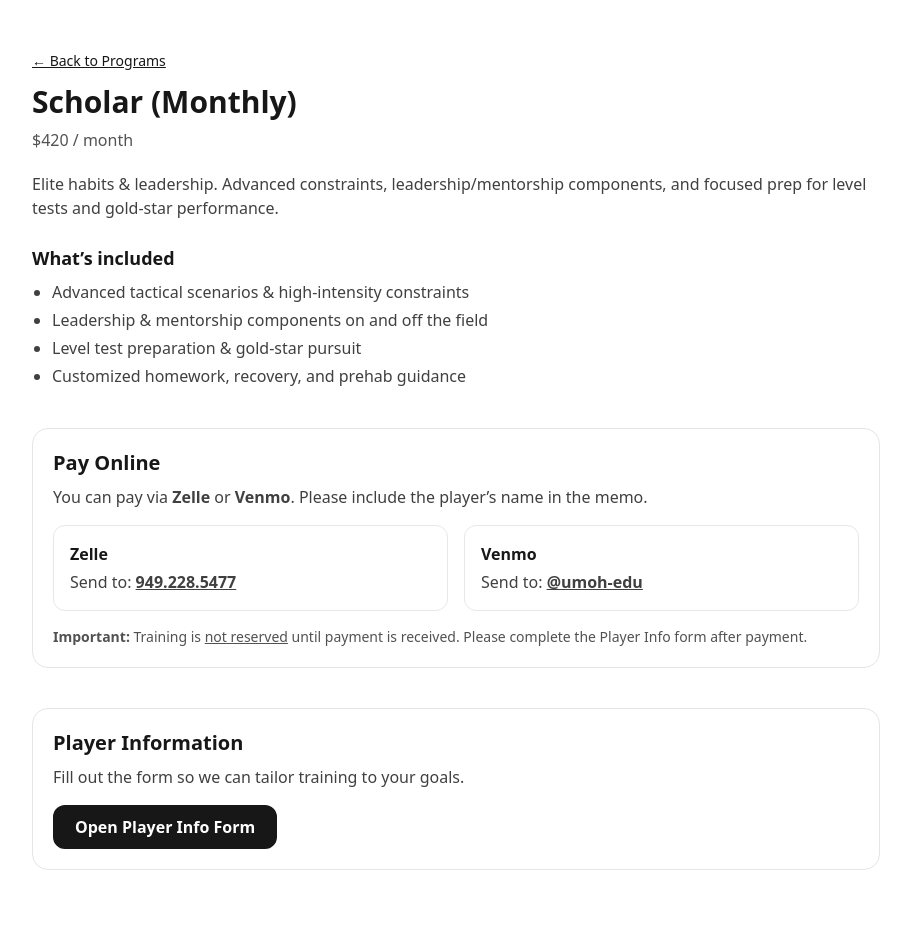
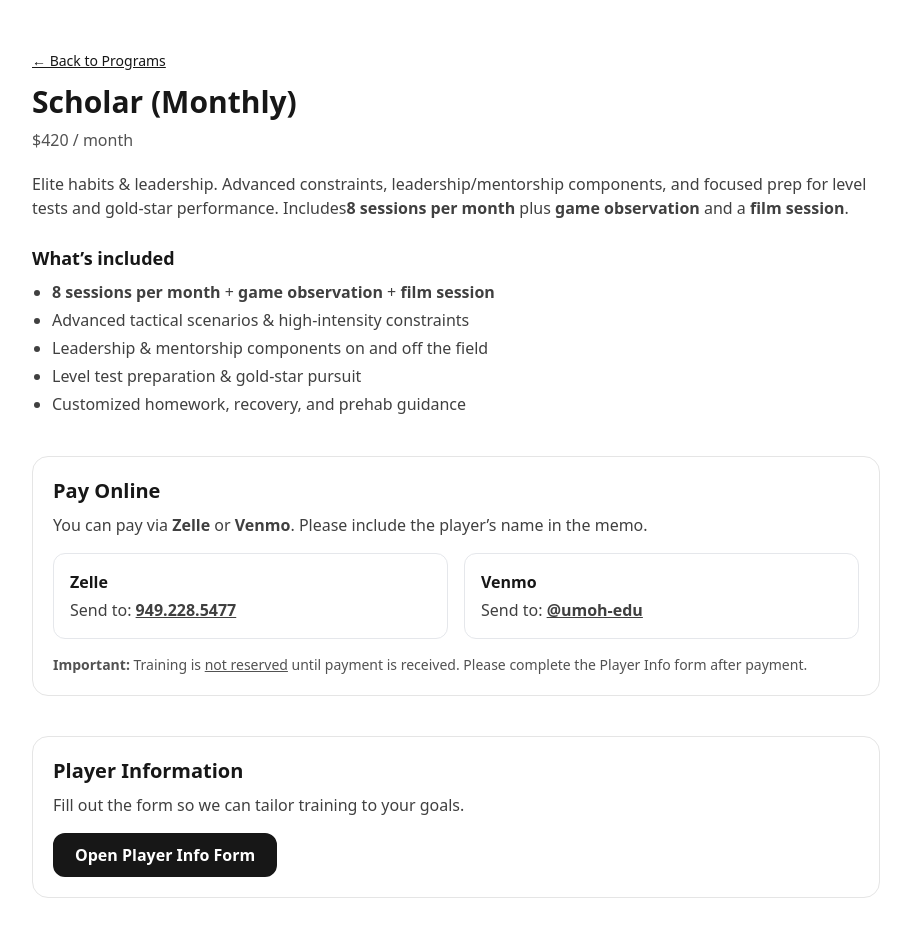
Before and after one commit to BiaseSports/biaseports-site, a Next.js app: page /plans/scholar in a window 1280 px wide. Shown: the top 936 px of the page, without its empty margins (184-1095 px from the left). Built offline with nearby package versions, Linux system fonts and the light colour scheme.

Commit message:
Update scholar.js

```diff
--- a/pages/plans/scholar.js
+++ b/pages/plans/scholar.js
@@ -13,12 +13,15 @@ export default function ScholarPlan() {
 
       <p className="mt-5 text-neutral-700">
   Elite habits & leadership. Advanced constraints, leadership/mentorship components,
-        and focused prep for level tests and gold-star performance.
+  and focused prep for level tests and gold-star performance. Includes
+  <strong>8 sessions per month</strong> plus <strong>game observation</strong> and a
+  <strong> film session</strong>.
 </p>
 
       <div className="mt-6">
         <h2 className="font-semibold text-lg">What’s included</h2>
         <ul className="mt-2 list-disc pl-5 space-y-1 text-neutral-700">
+  <li><strong>8 sessions per month</strong> + <strong>game observation</strong> + <strong>film session</strong></li>
   <li>Advanced tactical scenarios & high-intensity constraints</li>
   <li>Leadership & mentorship components on and off the field</li>
   <li>Level test preparation & gold-star pursuit</li>
```
Lines whose indentation alone changed are shown as unchanged.
